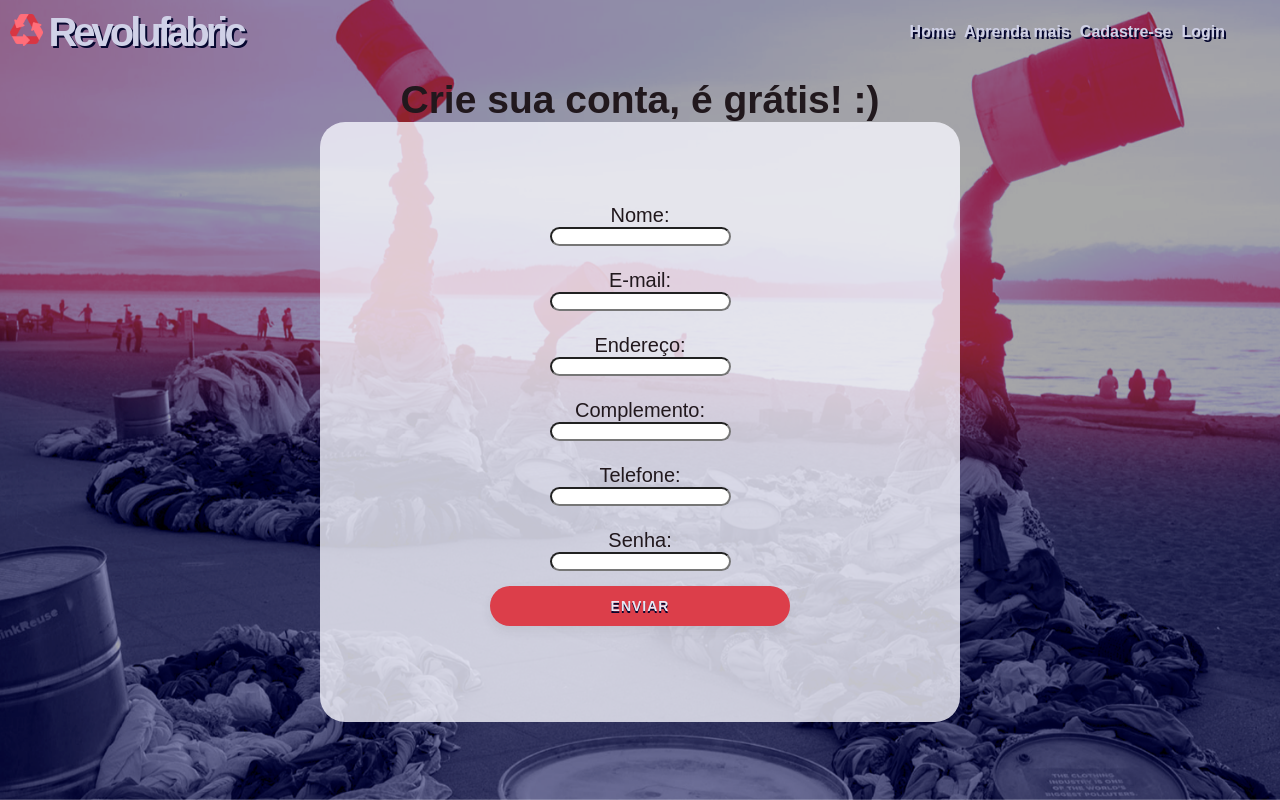
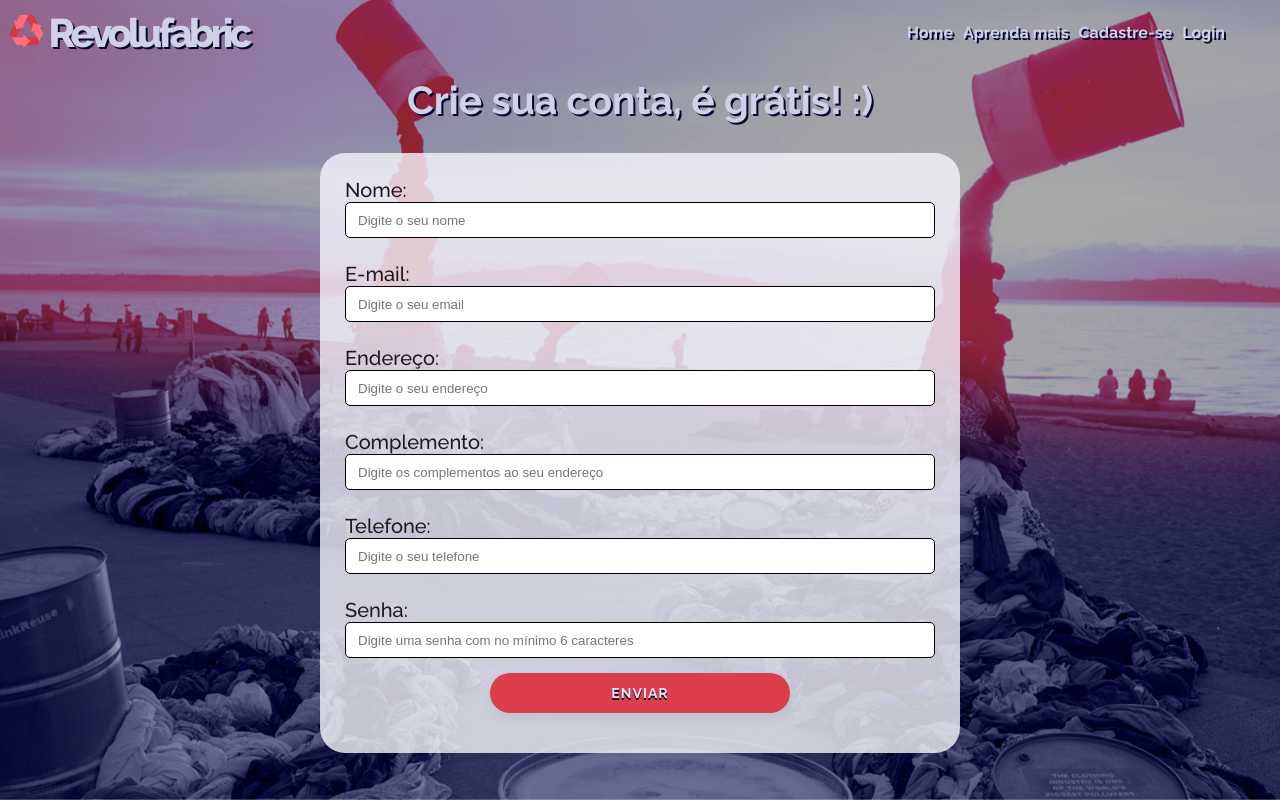
Before and after one commit to nikachuu/Projeto-Revolufabric, a plain HTML site: page src/Register.html in a window 1280 px wide. Drawn offline with Linux system fonts and the light colour scheme.

Commit message:
Estilos login e registro quase concluidos

```diff
--- a/src/Register.html
+++ b/src/Register.html
@@ -4,6 +4,7 @@
   <meta charset="UTF-8">
   <meta name="viewport" content="width=device-width, initial-scale=1.0">
   <meta http-equiv="X-UA-Compatible" content="ie=edge">
+  <link href="https://fonts.googleapis.com/css?family=Raleway:400,500,700,800" rel="stylesheet">
   <link rel="stylesheet" href="./index.css">
   <title>Revolufabric</title>
 </head>
@@ -17,7 +18,7 @@
                     <li class="navbar__li"><a class="navbar__li-link" href="../public/index.html">Home</a></li>
                     <li class="navbar__li"><a class="navbar__li-link" href="#">Aprenda mais</a></li>
                     <li class="navbar__li"><a class="navbar__li-link" href="./Register.html">Cadastre-se</a></li>
-                    <li class="navbar__li"><a class="navbar__li-link" href="#">Login</a></li>
+                    <li class="navbar__li"><a class="navbar__li-link" href="./Login.html">Login</a></li>
                 </div>
             </ul>
 
@@ -30,7 +31,7 @@
                 <li><a class="navbar__menu-link" href="../public/index.html">Home</a></li>
                 <li><a class="navbar__menu-link" href="index.html">Aprenda mais</a></li>
                 <li><a class="navbar__menu-link" href="./Register.html">Cadastre-se</a></li>
-                <li><a class="navbar__menu-link" href="index.html">Login</a></li>
+                <li><a class="navbar__menu-link" href="./Login.html">Login</a></li>
             </ul>
         </nav>
 
@@ -38,17 +39,17 @@
             <h2>Crie sua conta, é grátis! :)</h2>
           <div class="form__pf">
               <label for="nome">Nome:</label>
-              <input type="text"><br/>
-              <label for="nome">E-mail:</label>
-              <input type="text"><br/>
-              <label for="nome">Endereço:</label>
-              <input type="text"><br/>
-              <label for="nome">Complemento:</label>
-              <input type="text"><br/>
-              <label for="nome">Telefone:</label>
-              <input type="text"><br/>
-              <label for="nome">Senha:</label>
-              <input type="text">
+              <input type="text" name="nome" placeholder="Digite o seu nome"><br/>
+              <label for="email">E-mail:</label>
+              <input type="email" name="email" placeholder="Digite o seu email"><br/>
+              <label for="endereco">Endereço:</label>
+              <input type="text" name="endereco" placeholder="Digite o seu endereço"><br/>
+              <label for="complemento">Complemento:</label>
+              <input type="text" name="complemento" placeholder="Digite os complementos ao seu endereço"><br/>
+              <label for="telefone">Telefone:</label>
+              <input type="tel" name="telefone" placeholder="Digite o seu telefone"><br/>
+              <label for="senha">Senha:</label>
+              <input type="password" name="senha" placeholder="Digite uma senha com no mínimo 6 caracteres">
               <input type="submit" class="btn" value="Enviar"/>
           </div>
         </form>
--- a/src/index.css
+++ b/src/index.css
@@ -306,7 +306,7 @@ header {
 /* body etc */
 body {
     height: 100vh;
-    font-family: 'Raleway', sans-serif;
+    font-family: 'Raleway', sans-serif!important;
     font-size: 20px;
     color: #21181D;
 }
@@ -559,28 +559,67 @@ footer a {
 /* FORMS */
 
 input {
-    border-radius: 25px;
+    width: 100%;
+    height: 40px;
+    padding: 8px 12px;
+    line-height: 24px;
+    border: 1px solid;
+    border-radius: 5px;
+    box-shadow: none;
 }
 
-.form__pf--container {
+input:focus {
+    outline: none;
+    border-color: #DC3E4A;
+    box-shadow: 0 0 10px #DC3E4A;
+}
+
+.form__pf label,
+.form__pj label,
+.form__login label {
+    align-self: flex-start;
+    font-weight: 500;
+}
+
+.form__login input {
+    margin-bottom: 10px;
+}
+
+.form__pf--container,
+.form__pj--container,
+.form__login--container {
     display: flex;
     align-items: center;
     align-content: center;
     justify-content: center;
     flex-direction: column;
 
+
     width: 100%;
     height: 100vh;
 }
 
-.form__pf {
+.form__pf--container h2,
+.form__pj--container h2,
+.form__login--container h2 {
+    margin: 30px;
+    text-shadow: 2px 2px #05072F;
+    text-align: center;
+    color: #D0D1E7;
+}
+
+.form__pf,
+.form__pj,
+.form__login {
     display: flex;
     align-items: center;
     align-content: center;
     justify-content: center;
     flex-direction: column;
 
+
     background: rgba(245, 245, 253, 0.8);
+    padding: 25px;
 
     width: 95vw;
     height: 75vh;
@@ -588,12 +627,17 @@ input {
     border-radius: 25px;
 }
 
+
+
+
 @media only screen and (min-width: 768px) {
-    .form__pf {
+    .form__pf,
+    .form__pj,
+    .form__login {
         width: 50vw;
     }
 }
 
 .form__pj {
-    visibility: hidden;
+    display: none;
 }
```
Also changed, not shown: public/index.html (+0 -2 lines), src/Login.html (+11 -10 lines).
